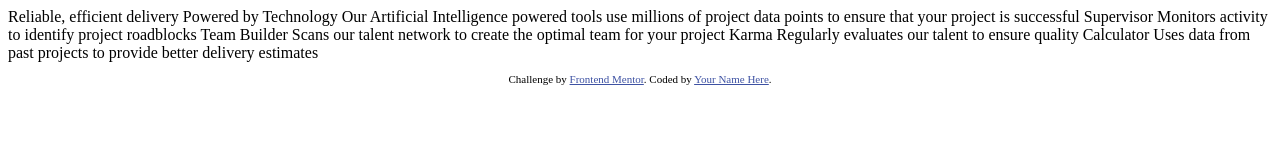
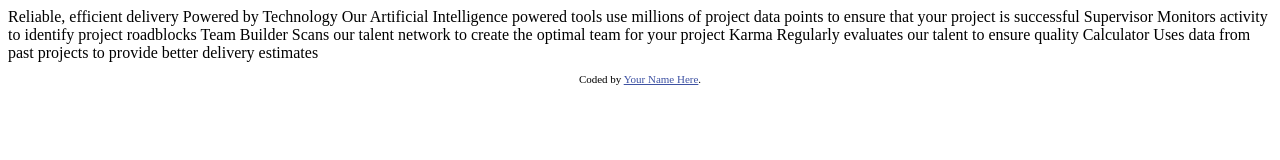
Before and after one commit to youssefbm/Mini_Project_C1_Training, a plain HTML site: page Code_Starter_1/index.html in a window 1280 px wide. Drawn offline with Linux system fonts and the light colour scheme.

Commit message:
Update index.html

```diff
--- a/Code_Starter_1/index.html
+++ b/Code_Starter_1/index.html
@@ -6,7 +6,7 @@
 
   <link rel="icon" type="image/png" sizes="32x32" href="./images/favicon-32x32.png">
 
-  <title>Frontend Mentor | Four card feature section</title>
+  <title>Four card feature section</title>
 
   <!-- Feel free to remove these styles or customise in your own stylesheet 👍 -->
   <style>
@@ -37,7 +37,6 @@
 
   <footer>
     <p class="attribution">
-      Challenge by <a href="https://www.frontendmentor.io?ref=challenge" target="_blank">Frontend Mentor</a>.
       Coded by <a href="#">Your Name Here</a>.
     </p>
   </footer>
```
